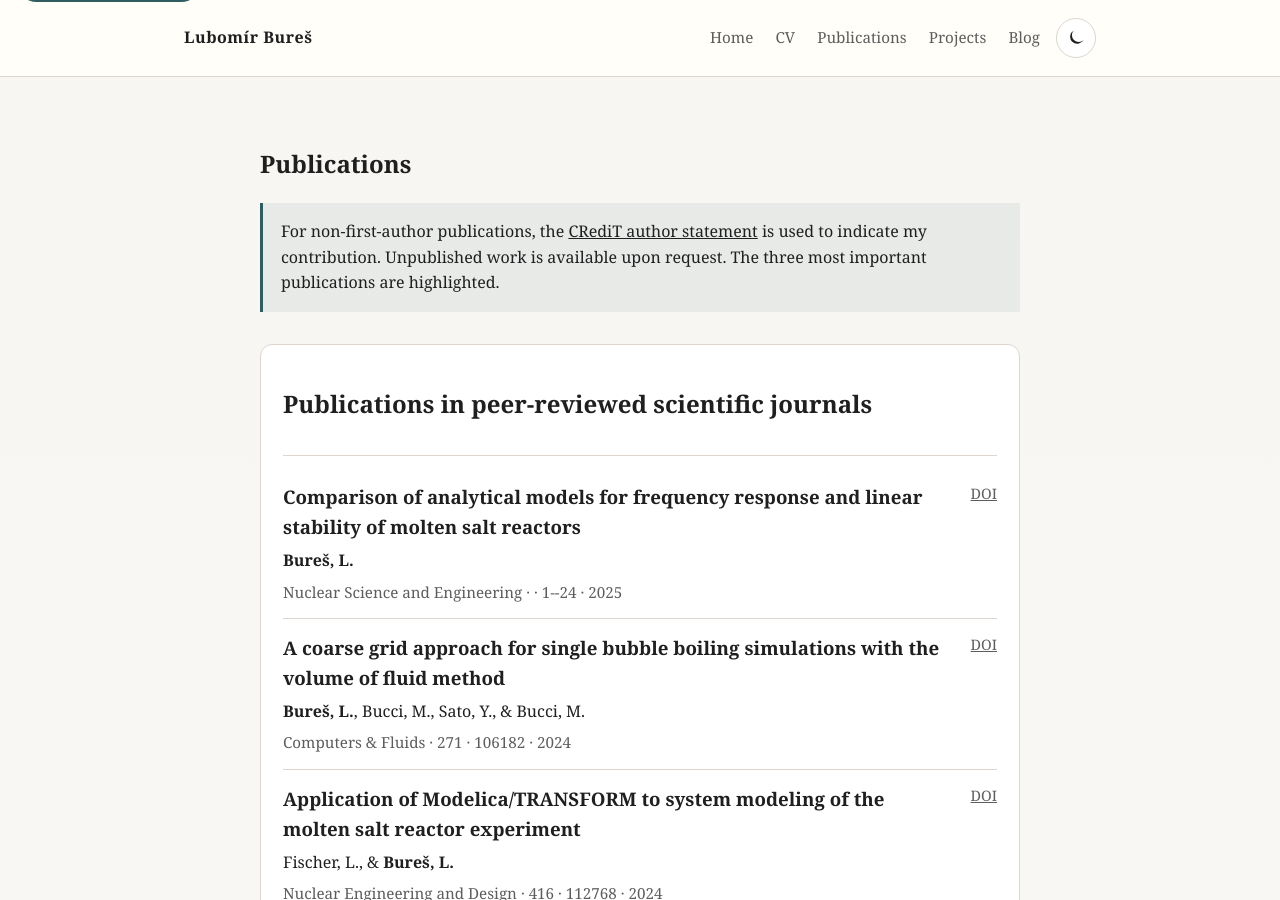
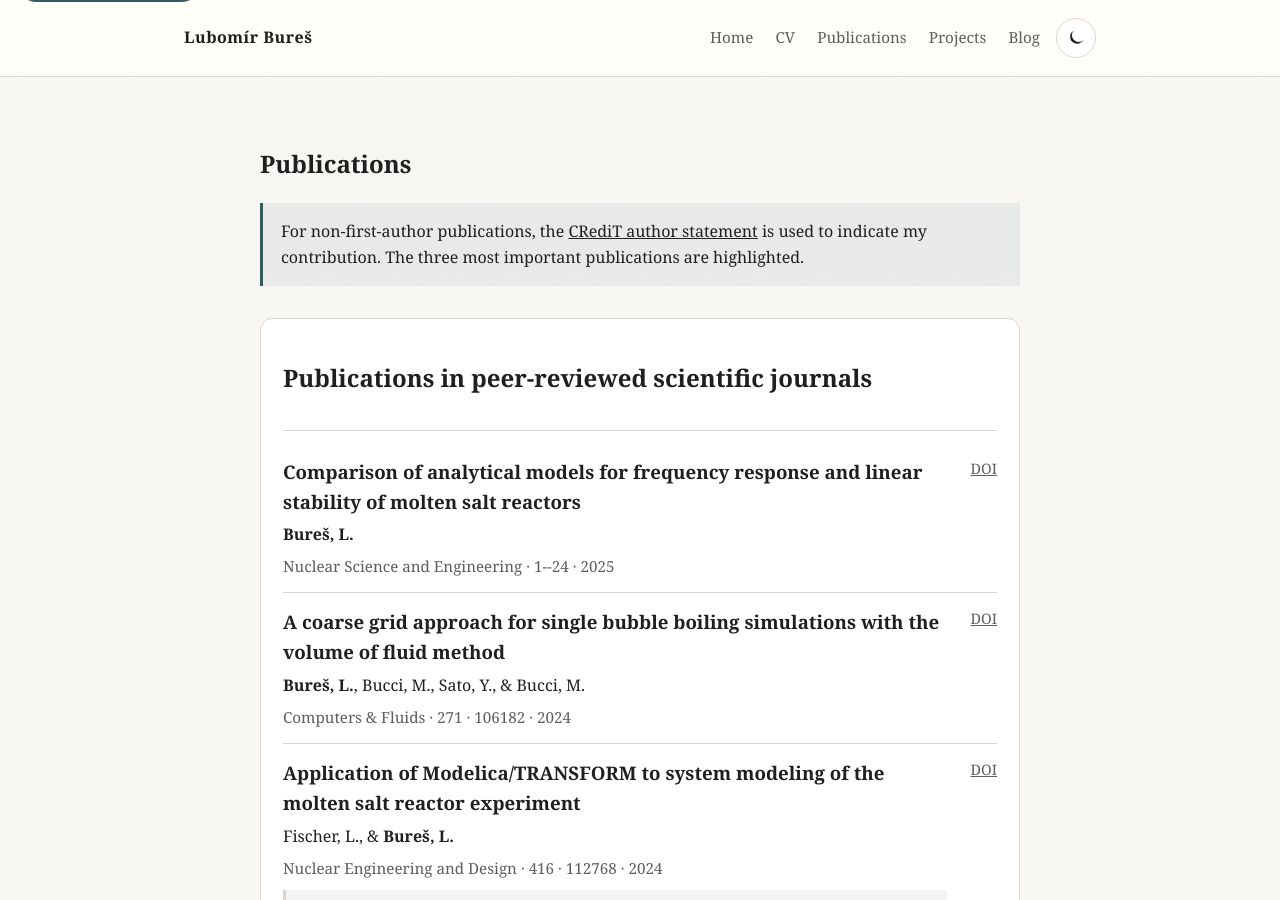
Before and after one commit to tannhorn/tannhorn.github.io, a Jekyll site: the page built from publications.md, in a window 1280 px wide and 900 px high. Built offline with Jekyll 4.4.1, drawn with Linux system fonts in a browser that asks for light colours; some of the changed text lies outside the part shown.

Commit message:
publications

```diff
--- a/_data/publications.yml
+++ b/_data/publications.yml
@@ -1,4 +1,4 @@
-intro_md: "For non-first-author publications, the <a href=\"https://www.elsevier.com/researcher/author/policies-and-guidelines/credit-author-statement\" target=\"_blank\" rel=\"noopener noreferrer\" aria-label=\"CRediT author statement (opens in new tab)\">CRediT author statement</a> is used to indicate my contribution. Unpublished work is available upon request. The three most important publications are highlighted."
+intro_md: "For non-first-author publications, the [CRediT author statement](https://www.elsevier.com/researcher/author/policies-and-guidelines/credit-author-statement) is used to indicate my contribution. The three most important publications are highlighted."
 
 sections:
   - title: "Publications in peer-reviewed scientific journals"
@@ -139,7 +139,7 @@
         venue: "Proceedings of M&C 2023 — The International Conference on Mathematics and Computational Methods Applied to Nuclear Science and Engineering"
         doi: "10.5281/zenodo.11196185"
         highlight: false
-      - authors_md: "Ponce Tovar, M., Vidal-Ferrandiz, A., **Bureš, L.**, Ginestar, D., & Groth Jensen, J."
+      - authors_md: "Ponce Tovar, M., Vidal-Ferràndiz, A., **Bureš, L.**, Ginestar, D., & Groth Jensen, J."
         year: 2023
         title: "Investigation of neutron transport approximations and homogenization methods for a small molten salt reactor"
         venue: "Proceedings of M&C 2023 — The International Conference on Mathematics and Computational Methods Applied to Nuclear Science and Engineering"
@@ -221,4 +221,4 @@
       - authors_md: "**Bureš, L.**"
         year: 2016
         title: "Application of calculation codes based on Monte Carlo method for benchmark experiments (in Czech)"
-        description_md: "Poster presentation of bachelor's thesis at *16. Mikulášské setkání Mladé generace ČNS*, Brno, Czech Republic. Selected as best bachelor's thesis."
+        description_md: "Poster presentation of bachelor's thesis at *16.\\ Mikulášské setkání Mladé generace ČNS*, Brno, Czech Republic. Selected as best bachelor's thesis."
--- /dev/null
+++ b/_includes/pub_meta.html
@@ -0,0 +1,20 @@
+{% assign has_meta = false %}
+{% if include.entry.venue and include.entry.venue != "" %}{% assign has_meta = true %}{% endif %}
+{% if include.entry.publication_type and include.entry.publication_type != "" %}{% assign has_meta = true %}{% endif %}
+{% if include.entry.patent and include.entry.patent != "" %}{% assign has_meta = true %}{% endif %}
+{% if include.entry.publisher and include.entry.publisher != "" %}{% assign has_meta = true %}{% endif %}
+{% if include.entry.volume and include.entry.volume != "" %}{% assign has_meta = true %}{% endif %}
+{% if include.entry.pages and include.entry.pages != "" %}{% assign has_meta = true %}{% endif %}
+{% if include.entry.year and include.entry.year != "" %}{% assign has_meta = true %}{% endif %}
+
+{% if has_meta %}
+  <p class="pub-meta">
+    {% if include.entry.venue and include.entry.venue != "" %}<span class="pub-meta-item">{{ include.entry.venue }}</span>{% endif %}
+    {% if include.entry.publication_type and include.entry.publication_type != "" %}<span class="pub-meta-item">{{ include.entry.publication_type }}</span>{% endif %}
+    {% if include.entry.patent and include.entry.patent != "" %}<span class="pub-meta-item">{{ include.entry.patent }}</span>{% endif %}
+    {% if include.entry.publisher and include.entry.publisher != "" %}<span class="pub-meta-item">{{ include.entry.publisher }}</span>{% endif %}
+    {% if include.entry.volume and include.entry.volume != "" %}<span class="pub-meta-item">{{ include.entry.volume }}</span>{% endif %}
+    {% if include.entry.pages and include.entry.pages != "" %}<span class="pub-meta-item">{{ include.entry.pages }}</span>{% endif %}
+    {% if include.entry.year and include.entry.year != "" %}<span class="pub-meta-item">{{ include.entry.year }}</span>{% endif %}
+  </p>
+{% endif %}
--- a/publications.md
+++ b/publications.md
@@ -24,15 +24,7 @@
                 {{ entry.authors_md | markdownify }}
               </div>
             {% endif %}
-            <p class="pub-meta">
-              {% if entry.venue %}<span class="pub-meta-item">{{ entry.venue }}</span>{% endif %}
-              {% if entry.publication_type %}<span class="pub-meta-item">{{ entry.publication_type }}</span>{% endif %}
-              {% if entry.patent %}<span class="pub-meta-item">{{ entry.patent }}</span>{% endif %}
-              {% if entry.publisher %}<span class="pub-meta-item">{{ entry.publisher }}</span>{% endif %}
-              {% if entry.volume %}<span class="pub-meta-item">{{ entry.volume }}</span>{% endif %}
-              {% if entry.pages %}<span class="pub-meta-item">{{ entry.pages }}</span>{% endif %}
-              {% if entry.year %}<span class="pub-meta-item">{{ entry.year }}</span>{% endif %}
-            </p>
+            {% include pub_meta.html entry=entry %}
             {% if entry.note_md or entry.description_md or entry.credit_md %}
               <div class="pub-notes">
                 {% if entry.note_md %}
--- a/scripts/render_tex.py
+++ b/scripts/render_tex.py
@@ -179,6 +179,7 @@
     env.filters["latex_escape"] = latex_escape
     env.filters["date_range_to_latex"] = date_range_to_latex
     env.filters["md_to_latex"] = lambda text: md_to_latex(text, pandoc_path, use_pypandoc)
+    env.filters["url_display"] = format_url_display
 
     out_dir = root / "tex" / "out"
     out_dir.mkdir(parents=True, exist_ok=True)
```
Also changed, not shown: 4 other files.
